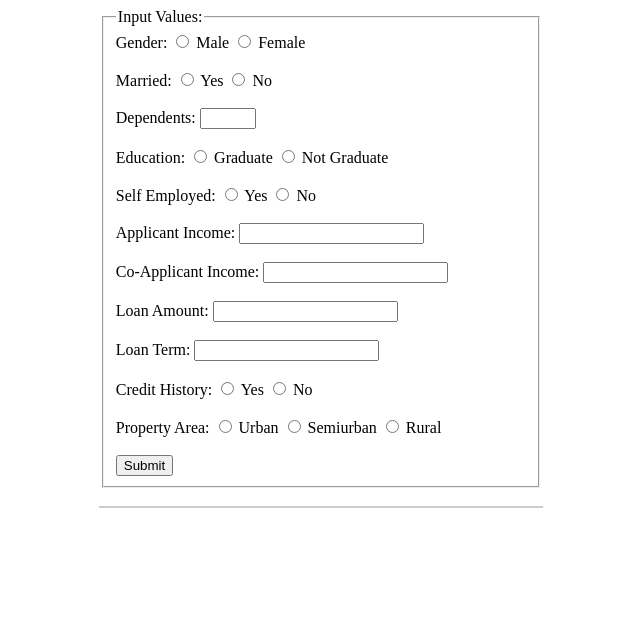
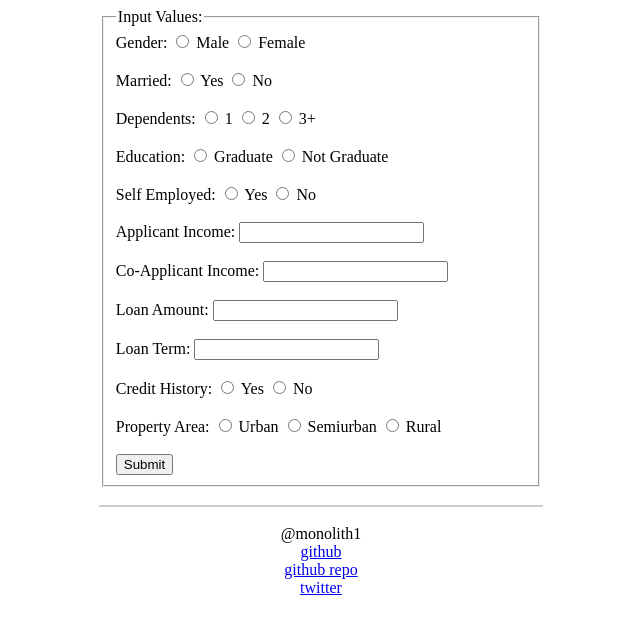
Before and after one commit to monolith1/EC2-Flask-Model-Deployment, a Flask app: page / in a window 1280 px wide. Shown: the top 634 px of the page, without its empty margins (319-959 px from the left). Run offline with Flask 2, Linux system fonts and the light colour scheme; parts of the project's set-up code (start-up, migrations or seed data) failed here and were passed over.

Commit message:
update model and output
updates to:
- prediction text
- hyperlinks in main.html
- dependents numfield replaced with radio buttons
- model improved
- modeling and exploration notebook

```diff
--- a/app.py
+++ b/app.py
@@ -16,13 +16,9 @@ def to_dense(x):
     return x.toarray()
 to_dense_transformer = FunctionTransformer(to_dense)
 
-def to_nan(x):
-    return x.replace(0, np.nan)
-to_nan_transformer = FunctionTransformer(to_nan)
-
-def log_transform(x):
-    return np.log(x+1)
-log_transformer = FunctionTransformer(log_transform)
+def credit_nan(x):
+    return x.replace(np.nan, 0)
+credit_nan_transformer = FunctionTransformer(credit_nan)
 
 # Use pickle to load in the pre-trained model.
 
@@ -57,21 +53,36 @@ def main():
                                        columns=['Gender', 'Married', 'Dependents', 'Education', 'Self_Employed',
                                                'ApplicantIncome', 'CoapplicantIncome', 'LoanAmount',
                                                'Loan_Amount_Term', 'Credit_History', 'Property_Area'])
-        prediction = model.predict(input_variables)[0]
-        return flask.render_template('main.html',
-                                     original_input={'Gender': gender,
-                                                     'Married': married,
-                                                     'Dependents': dependents,
-                                                     'Education': education,
-                                                     'Self_Employed' : self_employed,
-                                                     'ApplicantIncome': income,
-                                                     'CoapplicantIncome': coincome,
-                                                     'LoanAmount': amount,
-                                                     'Loan_Amount_Term': term,
-                                                     'Credit_History': history,
-                                                     'Property_Area' : area},
-                                     result=prediction,
-                                     )
+        if model.predict(input_variables)[0] == 1:
+            return flask.render_template('main.html',
+                                         original_input={'Gender': gender,
+                                                         'Married': married,
+                                                         'Dependents': dependents,
+                                                         'Education': education,
+                                                         'Self_Employed' : self_employed,
+                                                         'ApplicantIncome': income,
+                                                         'CoapplicantIncome': coincome,
+                                                         'LoanAmount': amount,
+                                                         'Loan_Amount_Term': term,
+                                                         'Credit_History': history,
+                                                         'Property_Area' : area},
+                                         result='Approved',
+                                         )
+        elif model.predict(input_variables)[0] == 0:
+            return flask.render_template('main.html',
+                                         original_input={'Gender': gender,
+                                                         'Married': married,
+                                                         'Dependents': dependents,
+                                                         'Education': education,
+                                                         'Self_Employed' : self_employed,
+                                                         'ApplicantIncome': income,
+                                                         'CoapplicantIncome': coincome,
+                                                         'LoanAmount': amount,
+                                                         'Loan_Amount_Term': term,
+                                                         'Credit_History': history,
+                                                         'Property_Area' : area},
+                                         result='Denied',
+                                         )
 
 # Run the app
 
--- a/templates/main.html
+++ b/templates/main.html
@@ -36,7 +36,13 @@ form {
         <br>
 
         Dependents:
-        <input name="dependents" type="number" step=1 min='0' max='10' required>
+
+        <input type="radio" id='1' name='dependents' value='1' required>
+        <label for="1">1</label>
+        <input type="radio" id='2' name='dependents' value='2' required>
+        <label for="2">2</label>
+        <input type="radio" id='3+' name='dependents' value='3+' required>
+        <label for="3+">3+</label>
         <br>
         <br>
 
@@ -104,4 +110,13 @@ form {
         <p style="font-size:50px">{{ result }}</p>
     {% endif %}
 </div>
+<div class='hyperlink' align='center'>
+    <br>
+    @monolith1
+    <br>
+    <a href='https://github.com/monolith1'>github</a>
+    <br>
+    <a href='https://github.com/monolith1/lhl_model_deployment'>github repo</a>
+    <br>
+    <a href='https://twitter.com/ritesritesrites'>twitter</a>
 </html>
```
Also changed, not shown: 2 other files.
